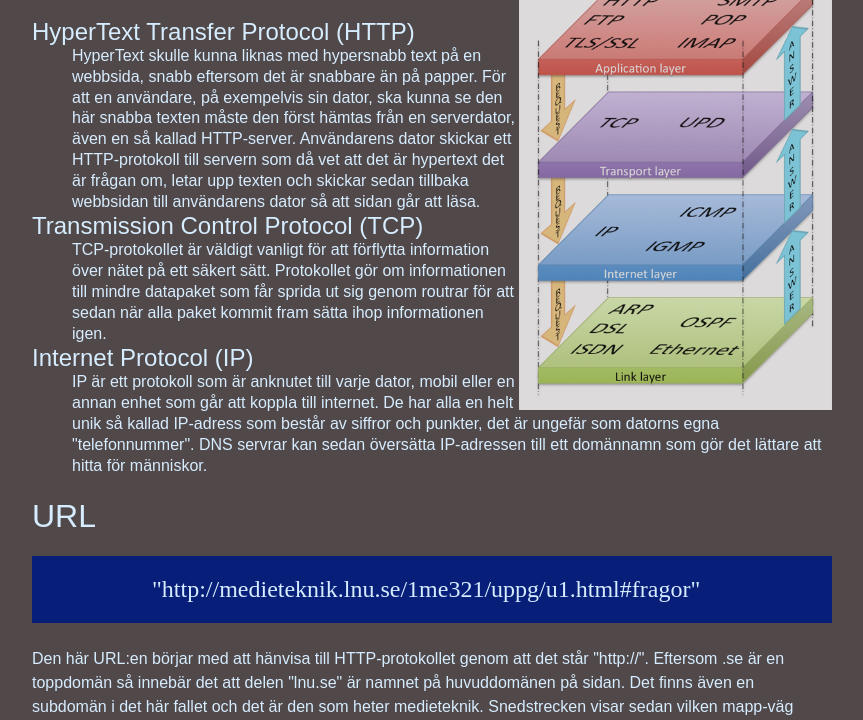
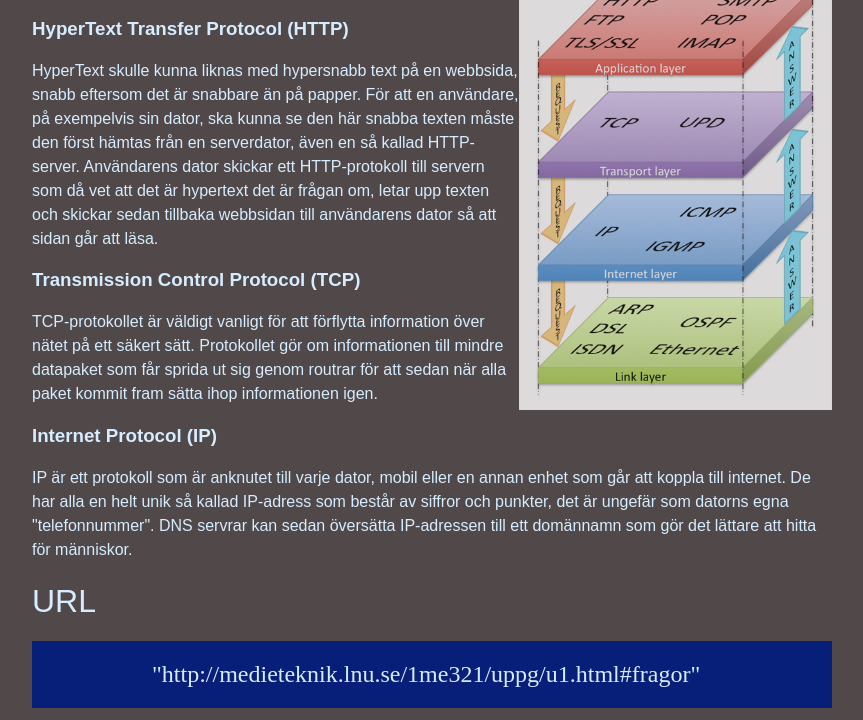
Before and after one commit to pr222/U1, a plain HTML site: page index.html in a window 1280 px wide. Shown: the part 519-1239 px from the top of the page, without its empty margins (208-1071 px from the left). Drawn offline with Linux system fonts and the light colour scheme.

Commit message:
Change dl, dt and dd tags to h3 and p tags

```diff
--- a/index.html
+++ b/index.html
@@ -19,14 +19,13 @@
         <a id="protocol" href="https://sv.wikipedia.org/wiki/Transmission_Control_Protocol" target="_blank"><img
                 src="images/protocol.png" alt="illustrerande bild utav protokoll-stacken"></a>
         <h1>Protokoll</h1>
-        <dl>
-            <dt>HyperText Transfer Protocol (HTTP)</dt>
-            <dd>HyperText skulle kunna liknas med hypersnabb text på en webbsida, snabb eftersom det är snabbare än på papper. För att en användare, på exempelvis sin dator, ska kunna se den här snabba texten måste den först hämtas från en serverdator, även en så kallad HTTP-server. Användarens dator skickar ett HTTP-protokoll till servern som då vet att det är hypertext det är frågan om, letar upp texten och skickar sedan tillbaka webbsidan till användarens dator så att sidan går att läsa. </dd>
-            <dt>Transmission Control Protocol (TCP)</dt>
-            <dd>TCP-protokollet är väldigt vanligt för att förflytta information över nätet på ett säkert sätt. Protokollet gör om informationen till mindre datapaket som får sprida ut sig genom routrar för att sedan när alla paket kommit fram sätta ihop informationen igen.</dd>
-            <dt>Internet Protocol (IP)</dt>
-            <dd>IP är ett protokoll som är anknutet till varje dator, mobil eller en annan enhet som går att koppla till internet. De har alla en helt unik så kallad IP-adress som består av siffror och punkter, det är ungefär som datorns egna &quot;telefonnummer&quot;. DNS servrar kan sedan översätta IP-adressen till ett domännamn som gör det lättare att hitta för människor.</dd>
-        </dl>
+        <h3>HyperText Transfer Protocol (HTTP)</h3>
+        <p>HyperText skulle kunna liknas med hypersnabb text på en webbsida, snabb eftersom det är snabbare än på papper. För att en användare, på exempelvis sin dator, ska kunna se den här snabba texten måste den först hämtas från en serverdator, även en så kallad HTTP-server. Användarens dator skickar ett HTTP-protokoll till servern som då vet att det är hypertext det är frågan om, letar upp texten och skickar sedan tillbaka webbsidan till användarens dator så att sidan går att läsa. </p>
+        <h3>Transmission Control Protocol (TCP)</h3>
+        <p>TCP-protokollet är väldigt vanligt för att förflytta information över nätet på ett säkert sätt. Protokollet gör om informationen till mindre datapaket som får sprida ut sig genom routrar för att sedan när alla paket kommit fram sätta ihop informationen igen.</p>
+        <h3>Internet Protocol (IP)</h3>
+        <p>IP är ett protokoll som är anknutet till varje dator, mobil eller en annan enhet som går att koppla till internet. De har alla en helt unik så kallad IP-adress som består av siffror och punkter, det är ungefär som datorns egna &quot;telefonnummer&quot;. DNS servrar kan sedan översätta IP-adressen till ett domännamn som gör det lättare att hitta för människor.</p>
+
         <h1>URL</h1>
         <blockquote>&quot;http://medieteknik.lnu.se/1me321/uppg/u1.html#fragor&quot;</blockquote>
         <p>Den här URL:en börjar med att hänvisa till HTTP-protokollet genom att det står "http://". Eftersom .se är en toppdomän så innebär det att delen "lnu.se" är namnet på huvuddomänen på sidan. Det finns även en subdomän i det här fallet och det är den som heter medieteknik. Snedstrecken visar sedan vilken mapp-väg sidan ligger på. Sidan är alltså i mappen "uppg" som ligger i mappen "1me321" som sedan ligger i sidans huvudmapp. Webbsidan som länken hänvisar till är html-filen "u1". Hashtagen refererar till ett html-element i sidan som har fått id:t "fragor". Besöker man webbsidan så kommer webbläsaren automatiskt att skrolla ner till det elementet.</p>
```
